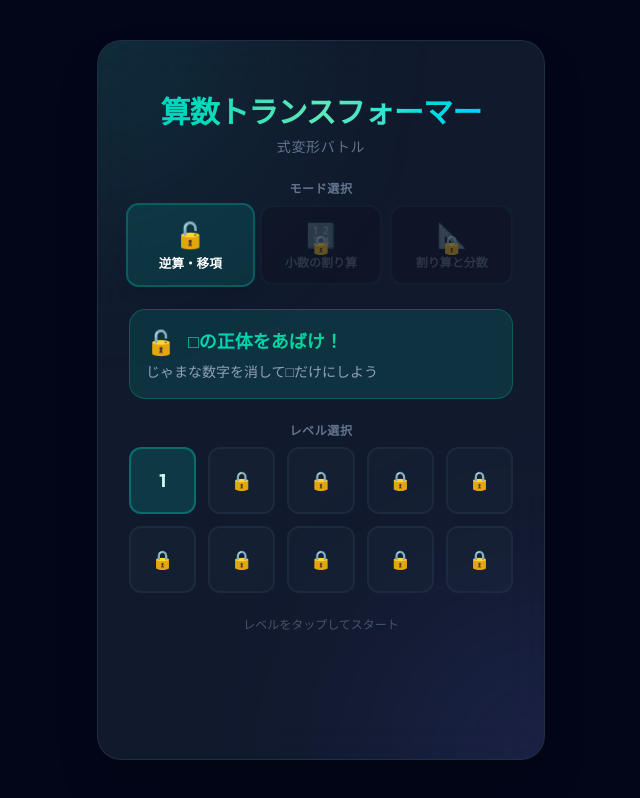
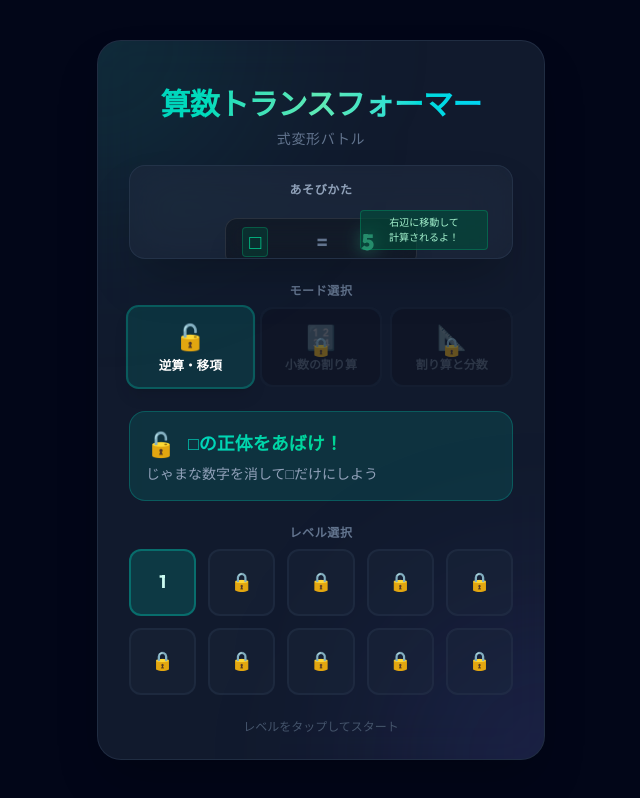
Before and after one commit to Lucky0107/math-drop, a React (Vite) app: page / in a window 1280 px wide. Shown: the whole page, without its empty margins (319-959 px from the left). Built offline with nearby package versions, Linux system fonts and the light colour scheme.

Commit message:
Add AnimatedTutorial component to StartScreen to visually show how to play

```diff
--- /dev/null
+++ b/src/components/AnimatedTutorial.tsx
@@ -0,0 +1,116 @@
+import { useEffect, useState } from 'react';
+
+export function AnimatedTutorial() {
+    // We will cycle through a 4-step animation
+    // Step 0: Initial state [ □ + 3 = 8 ] with [+3] glowing, and choices below.
+    // Step 1: Hand clicks the [-3] choice.
+    // Step 2: The [+3] moves to the right side and flips to [-3]. Equation is [ □ = 8 - 3 ]
+    // Step 3: [8 - 3] merges into [ 5 ]. Equation is [ □ = 5 ]
+    // Then delay and restart.
+
+    const [step, setStep] = useState(0);
+
+    useEffect(() => {
+        const timings = [
+            1500, // Show initial (□ + 3 = 8)
+            800,  // Show click on [-3]
+            1500, // Move and transform (□ = 8 - 3)
+            2000, // Merge to answer (□ = 5)
+        ];
+
+        let timeout: ReturnType<typeof setTimeout>;
+
+        const advance = (currentStep: number) => {
+            timeout = setTimeout(() => {
+                setStep((currentStep + 1) % 4);
+            }, timings[currentStep]);
+        };
+
+        advance(step);
+
+        return () => clearTimeout(timeout);
+    }, [step]);
+
+    return (
+        <div className="w-full max-w-sm glass-panel rounded-2xl p-4 mb-6 relative overflow-hidden bg-slate-800/80 border-slate-600/50">
+            {/* Title */}
+            <p className="text-xs text-slate-400 font-bold tracking-wider text-center mb-3">
+                あそびかた
+            </p>
+
+            {/* Animation Stage */}
+            <div className="h-28 flex flex-col items-center justify-between relative">
+
+                {/* Equation Display */}
+                <div className="glass-dark px-4 py-2 rounded-xl flex items-center text-xl font-bold mt-2">
+                    <span className="text-emerald-400 border border-emerald-500/30 bg-emerald-900/40 px-1.5 rounded mr-2">□</span>
+
+                    {/* Left side +3 */}
+                    <div className="relative w-8 h-6 flex justify-center items-center">
+                        <span className={`absolute transition-all duration-500 font-black
+                            ${step === 0 || step === 1 ? 'opacity-100 transform-none text-emerald-400' : 'opacity-0 translate-x-[60px] scale-50'}`}>
+                            +3
+                        </span>
+                    </div>
+
+                    <span className="text-slate-500 mx-2">=</span>
+
+                    {/* Right side numbers */}
+                    <div className="relative w-16 h-6 flex justify-center items-center">
+                        <span className={`absolute transition-all duration-500
+                            ${step === 3 ? 'opacity-0 scale-50' : 'opacity-100 scale-100 text-slate-100'}`}>
+                            8
+                        </span>
+
+                        {/* Moved -3 */}
+                        <span className={`absolute font-black transition-all duration-500 text-rose-400
+                            ${step >= 2 ? (step === 3 ? 'opacity-0 scale-50 translate-x-4' : 'opacity-100 scale-100 translate-x-4') : 'opacity-0 -translate-x-12 scale-50'}`}>
+                            −3
+                        </span>
+
+                        {/* Final Answer 5 */}
+                        <span className={`absolute font-black text-emerald-300 transition-all duration-500
+                            ${step === 3 ? 'opacity-100 scale-110 drop-shadow-[0_0_8px_rgba(52,211,153,0.8)]' : 'opacity-0 scale-50'}`}>
+                            5
+                        </span>
+                    </div>
+                </div>
+
+                {/* Choices Bar (mini version) */}
+                <div className="w-full flex justify-center gap-2 mb-1">
+                    <div className="w-12 h-10 glass-dark rounded flex justify-center items-center opacity-40 scale-90">
+                        <span className="text-xs font-bold text-amber-400">×2</span>
+                    </div>
+                    <div className={`w-12 h-10 glass-dark rounded flex justify-center items-center border transition-all duration-300
+                        ${step === 1 ? 'border-amber-400/80 bg-slate-700 shadow-[0_0_10px_rgba(251,191,36,0.5)] scale-95' : 'border-white/10'}`}>
+                        <span className="text-slate-100 font-bold text-sm"><span className="text-rose-400 mr-0.5">−</span>3</span>
+                    </div>
+                    <div className="w-12 h-10 glass-dark rounded flex justify-center items-center opacity-40 scale-90">
+                        <span className="text-xs font-bold text-emerald-400">+5</span>
+                    </div>
+                </div>
+
+                {/* Animated Hand/Cursor */}
+                <div className={`absolute text-2xl drop-shadow-lg transition-all duration-500 z-10
+                    ${step === 0 ? 'top-20 right-4 opacity-0' : ''}
+                    ${step === 1 ? 'top-[4.5rem] right-[42%] translate-x-2 opacity-100 scale-90' : ''}
+                    ${step >= 2 ? 'top-[4.5rem] right-[42%] opacity-0 translate-y-4' : ''}
+                `}>
+                    👆
+                </div>
+
+                {/* Tutorial text blurb */}
+                <div className="absolute top-0 right-2 w-32">
+                    <p className={`text-[10px] text-teal-200 bg-teal-900/60 border border-teal-500/30 rounded p-1 text-center transition-opacity duration-300
+                        ${step === 0 || step === 1 ? 'opacity-100' : 'opacity-0'}`}>
+                        「+3」を消すために<br/>「-3」を選ぼう！
+                    </p>
+                    <p className={`text-[10px] text-emerald-200 bg-emerald-900/60 border border-emerald-500/30 rounded p-1 text-center transition-opacity duration-300 absolute top-0 left-0 w-full
+                        ${step >= 2 ? 'opacity-100' : 'opacity-0'}`}>
+                        右辺に移動して<br/>計算されるよ！
+                    </p>
+                </div>
+            </div>
+        </div>
+    );
+}
--- a/src/components/StartScreen.tsx
+++ b/src/components/StartScreen.tsx
@@ -1,5 +1,6 @@
 import { useState } from 'react';
 import type { GameMode } from '../App';
+import { AnimatedTutorial } from './AnimatedTutorial';
 
 interface StartScreenProps {
     onStart: (level: number, mode: GameMode) => void;
@@ -45,12 +46,15 @@ export function StartScreen({ onStart, maxUnlockedLevel }: StartScreenProps) {
     return (
         <div className="absolute inset-0 flex flex-col items-center p-6 z-10 overflow-y-auto">
             {/* Title */}
-            <div className="mt-8 mb-6 text-center">
+            <div className="mt-6 mb-4 text-center">
                 <h1 className="text-3xl font-black text-transparent bg-clip-text bg-gradient-to-r from-teal-400 via-emerald-300 to-cyan-400 animate-float tracking-tight">
                     算数トランスフォーマー
                 </h1>
                 <p className="text-sm text-slate-500 mt-1 tracking-wider">式変形バトル</p>
             </div>
+
+            {/* Visual Animated Tutorial */}
+            <AnimatedTutorial />
 
             {/* Mode Selector */}
             <div className="w-full max-w-sm mb-6">
```
